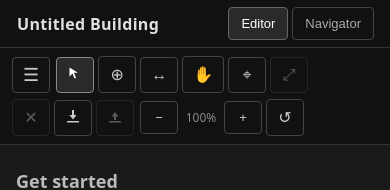
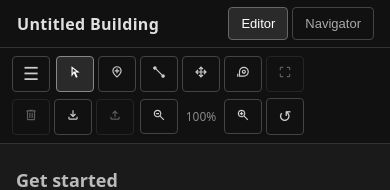
Before and after one commit to cbmitchell/map-nav, a React (Vite) app: page / in a window 390 px wide. Shown: the top 190 px of the page. Built offline with nearby package versions, Linux system fonts and the light colour scheme.

Commit message:
Mobile toolbar icons & zoom improvements

```diff
--- a/src/components/Editor/Editor.tsx
+++ b/src/components/Editor/Editor.tsx
@@ -29,7 +29,9 @@ export function Editor({ state, dispatch, undo, storageError, imageStorageError
   const [preferredSectionId, setActiveSectionId] = useState<string | null>(null);
   const activeSectionId = preferredSectionId ?? state.sections[0]?.id ?? null;
   const [editorState, setEditorState] = useState<EditorState>(DEFAULT_EDITOR_STATE);
-  const { zoomPan, zoomIn, zoomOut, resetView, handleWheel, pan, zoomAt, setView } = useZoomPan();
+  const { zoomPan, zoomIn, zoomOut, resetView, handleWheel, pan, zoomAt, setView } = useZoomPan(
+    isMobileOrTablet ? 15 : 8,
+  );
 
   // Per-section zoom retention
   const zoomPerSection = useRef<Record<string, ZoomPanState>>({});
--- a/src/components/Editor/EditorToolbar.tsx
+++ b/src/components/Editor/EditorToolbar.tsx
@@ -94,13 +94,25 @@ export function EditorToolbar({
       <div className={styles.group}>
         {([
           ['select', 'Select', (
-            <svg width="14" height="14" viewBox="0 0 14 14" fill="currentColor" aria-hidden>
-              <path d="M1.5 1.5 L1.5 10.5 L4.5 7.5 L6.5 12.5 L8 11.8 L6 6.8 L10 6.8 Z" />
+            <svg xmlns="http://www.w3.org/2000/svg" width="14" height="14" viewBox="0 -960 960 960" fill="currentColor" aria-hidden>
+              <path d="m320-410 79-110h170L320-716v306ZM551-80 406-392 240-160v-720l560 440H516l144 309-109 51ZM399-520Z"/>
             </svg>
           )],
-          ['node', 'Add Node', '⊕'],
-          ['edge', 'Add Edge', '↔'],
-          ...(isMobileOrTablet ? [['pan', 'Pan', '✋'] as [EditorMode, string, ReactNode]] : []),
+          ['node', 'Add Node', (
+            <svg xmlns="http://www.w3.org/2000/svg" width="14" height="14" viewBox="0 -960 960 960" fill="currentColor" aria-hidden>
+              <path d="M440-400h80v-120h120v-80H520v-120h-80v120H320v80h120v120Zm40 214q122-112 181-203.5T720-552q0-109-69.5-178.5T480-800q-101 0-170.5 69.5T240-552q0 71 59 162.5T480-186Zm0 106Q319-217 239.5-334.5T160-552q0-150 96.5-239T480-880q127 0 223.5 89T800-552q0 100-79.5 217.5T480-80Zm0-480Z"/>
+            </svg>
+          )],
+          ['edge', 'Add Edge', (
+            <svg xmlns="http://www.w3.org/2000/svg" width="14" height="14" viewBox="0 -960 960 960" fill="currentColor" aria-hidden>
+              <path d="M760-80q-50 0-85-35t-35-85q0-14 3-27t9-25L252-652q-12 6-25 9t-27 3q-50 0-85-35t-35-85q0-50 35-85t85-35q50 0 85 35t35 85q0 14-3 27t-9 25l400 400q12-6 25-9t27-3q50 0 85 35t35 85q0 50-35 85t-85 35Z"/>
+            </svg>
+          )],
+          ...(isMobileOrTablet ? [['pan', 'Pan', (
+            <svg width="14" height="14" viewBox="0 -960 960 960" fill="currentColor" aria-hidden>
+              <path d="M480-80 310-250l57-57 73 73v-206H235l73 72-58 58L80-480l169-169 57 57-72 72h206v-206l-73 73-57-57 170-170 170 170-57 57-73-73v206h205l-73-72 58-58 170 170-170 170-57-57 73-73H520v205l72-73 58 58L480-80Z" />
+            </svg>
+          )] as [EditorMode, string, ReactNode]] : []),
         ] as [EditorMode, string, ReactNode][]).map(([m, label, icon]) => (
           <button
             key={m}
@@ -124,7 +136,11 @@ export function EditorToolbar({
           onClick={() => setMode('calibrate')}
         >
           <span className={styles.btnLabel}>Calibrate</span>
-          <span className={styles.btnIcon}>⌖</span>
+          <span className={styles.btnIcon}>
+            <svg xmlns="http://www.w3.org/2000/svg" width="14" height="14" viewBox="0 -960 960 960" fill="currentColor" aria-hidden>
+              <path d="M200-160v-340q0-142 99-241t241-99q142 0 241 99t99 241q0 142-99 241t-241 99H200Zm80-80h260q108 0 184-76t76-184q0-108-76-184t-184-76q-108 0-184 76t-76 184v260Zm359-161q41-41 41-99t-41-99q-41-41-99-41t-99 41q-41 41-41 99t41 99q41 41 99 41t99-41Zm-141.5-56.5Q480-475 480-500t17.5-42.5Q515-560 540-560t42.5 17.5Q600-525 600-500t-17.5 42.5Q565-440 540-440t-42.5-17.5ZM80-160v-200h80v200H80Zm460-340Z"/>
+            </svg>
+          </span>
           {activeSection && (
             <span className={styles.calibrateStatusIcon}>
               {activeSection.scale !== undefined ? (
@@ -158,7 +174,11 @@ export function EditorToolbar({
           onClick={() => setMode('adjust-image')}
         >
           <span className={styles.btnLabel}>Adjust Image</span>
-          <span className={styles.btnIcon}>⤢</span>
+          <span className={styles.btnIcon}>
+            <svg xmlns="http://www.w3.org/2000/svg" width="14" height="14" viewBox="0 -960 960 960" fill="currentColor" aria-hidden>
+              <path d="M200-120q-33 0-56.5-23.5T120-200v-160h80v160h160v80H200Zm400 0v-80h160v-160h80v160q0 33-23.5 56.5T760-120H600ZM120-600v-160q0-33 23.5-56.5T200-840h160v80H200v160h-80Zm640 0v-160H600v-80h160q33 0 56.5 23.5T840-760v160h-80Z"/>
+            </svg>
+          </span>
         </button>
       </div>
 
@@ -197,17 +217,19 @@ export function EditorToolbar({
             onClick={onDelete}
           >
             <span className={styles.btnLabel}>Delete</span>
-            <span className={styles.btnIcon}>✕</span>
+            <span className={styles.btnIcon}>
+              <svg xmlns="http://www.w3.org/2000/svg" width="14" height="14" viewBox="0 -960 960 960" fill="currentColor" aria-hidden>
+                <path d="M280-120q-33 0-56.5-23.5T200-200v-520h-40v-80h200v-40h240v40h200v80h-40v520q0 33-23.5 56.5T680-120H280Zm400-600H280v520h400v-520ZM360-280h80v-360h-80v360Zm160 0h80v-360h-80v360ZM280-720v520-520Z"/>
+              </svg>
+            </span>
           </button>
         )}
         <button title="Import" className={styles.btn} onClick={handleImportClick}>
           <span className={styles.btnLabel}>Import</span>
           <span className={styles.btnIcon}>
             {/* Arrow pointing down into a tray */}
-            <svg width="14" height="14" viewBox="0 0 14 14" fill="currentColor" aria-hidden>
-              <rect x="6" y="1" width="2" height="6"/>
-              <polygon points="3.5,6 10.5,6 7,10.5"/>
-              <rect x="1" y="12" width="12" height="1.5" rx="0.5"/>
+            <svg xmlns="http://www.w3.org/2000/svg" width="14" height="14" viewBox="0 -960 960 960" fill="currentColor" aria-hidden>
+              <path d="M480-320 280-520l56-58 104 104v-326h80v326l104-104 56 58-200 200ZM240-160q-33 0-56.5-23.5T160-240v-120h80v120h480v-120h80v120q0 33-23.5 56.5T720-160H240Z"/>
             </svg>
           </span>
         </button>
@@ -220,10 +242,8 @@ export function EditorToolbar({
           <span className={styles.btnLabel}>Export</span>
           <span className={styles.btnIcon}>
             {/* Arrow pointing up out of a tray */}
-            <svg width="14" height="14" viewBox="0 0 14 14" fill="currentColor" aria-hidden>
-              <polygon points="3.5,7.5 10.5,7.5 7,3"/>
-              <rect x="6" y="7" width="2" height="4"/>
-              <rect x="1" y="12" width="12" height="1.5" rx="0.5"/>
+            <svg xmlns="http://www.w3.org/2000/svg" width="14" height="14" viewBox="0 -960 960 960" fill="currentColor" aria-hidden>
+              <path d="M440-320v-326L336-542l-56-58 200-200 200 200-56 58-104-104v326h-80ZM240-160q-33 0-56.5-23.5T160-240v-120h80v120h480v-120h80v120q0 33-23.5 56.5T720-160H240Z"/>
             </svg>
           </span>
         </button>
@@ -233,9 +253,17 @@ export function EditorToolbar({
 
       {/* Zoom controls */}
       <div className={styles.group}>
-        <button className={styles.btn} onClick={onZoomOut} title="Zoom out">−</button>
+        <button className={styles.btn} onClick={onZoomOut} title="Zoom out">
+          <svg xmlns="http://www.w3.org/2000/svg" height="14" width="14" viewBox="0 -960 960 960" fill="currentColor" aria-hidden>
+            <path d="M784-120 532-372q-30 24-69 38t-83 14q-109 0-184.5-75.5T120-580q0-109 75.5-184.5T380-840q109 0 184.5 75.5T640-580q0 44-14 83t-38 69l252 252-56 56ZM380-400q75 0 127.5-52.5T560-580q0-75-52.5-127.5T380-760q-75 0-127.5 52.5T200-580q0 75 52.5 127.5T380-400ZM280-540v-80h200v80H280Z"/>
+          </svg>
+        </button>
         <span className={styles.zoomLabel}>{Math.round(scale * 100)}%</span>
-        <button className={styles.btn} onClick={onZoomIn} title="Zoom in">+</button>
+        <button className={styles.btn} onClick={onZoomIn} title="Zoom in">
+          <svg xmlns="http://www.w3.org/2000/svg" width="14" height="14" viewBox="0 -960 960 960" fill="currentColor" aria-hidden>
+            <path d="M784-120 532-372q-30 24-69 38t-83 14q-109 0-184.5-75.5T120-580q0-109 75.5-184.5T380-840q109 0 184.5 75.5T640-580q0 44-14 83t-38 69l252 252-56 56ZM380-400q75 0 127.5-52.5T560-580q0-75-52.5-127.5T380-760q-75 0-127.5 52.5T200-580q0 75 52.5 127.5T380-400Zm-40-60v-80h-80v-80h80v-80h80v80h80v80h-80v80h-80Z"/>
+          </svg>
+        </button>
         <button className={styles.btn} onClick={onResetView} title="Reset view">
           <span className={styles.btnLabel}>Reset</span>
           <span className={styles.btnIcon}>↺</span>
--- a/src/hooks/useZoomPan.ts
+++ b/src/hooks/useZoomPan.ts
@@ -1,7 +1,7 @@
 import { useState, useCallback } from 'react';
 
 const MIN_SCALE = 0.25;
-const MAX_SCALE = 8;
+const DEFAULT_MAX_SCALE = 8;
 const ZOOM_STEP = 0.25;
 const WHEEL_SENSITIVITY = 0.001;
 
@@ -13,8 +13,8 @@ export interface ZoomPanState {
 
 export const DEFAULT_ZOOM_PAN: ZoomPanState = { scale: 1, panX: 0, panY: 0 };
 
-function clampScale(s: number) {
-  return Math.min(MAX_SCALE, Math.max(MIN_SCALE, s));
+function clampScale(s: number, maxScale: number = DEFAULT_MAX_SCALE) {
+  return Math.min(maxScale, Math.max(MIN_SCALE, s));
 }
 
 // Convert a point in screen (canvas-element) coords to canvas-content coords
@@ -48,24 +48,25 @@ export function fitZoomPan(
   };
 }
 
-export function useZoomPan() {
+export function useZoomPan(maxScale: number = DEFAULT_MAX_SCALE) {
   const [zoomPan, setZoomPan] = useState<ZoomPanState>(DEFAULT_ZOOM_PAN);
 
   // Zoom centered on a point in screen coords
   const zoomAt = useCallback((screenX: number, screenY: number, newScale: number) => {
     setZoomPan((prev) => {
-      const clamped = clampScale(newScale);
+      const clamped = clampScale(newScale, maxScale);
       // Keep the point under the cursor fixed
       const panX = screenX - (screenX - prev.panX) * (clamped / prev.scale);
       const panY = screenY - (screenY - prev.panY) * (clamped / prev.scale);
       return { scale: clamped, panX, panY };
     });
-  }, []);
+  }, [maxScale]);
 
   const zoomIn = useCallback((centerX?: number, centerY?: number) => {
     setZoomPan((prev) => {
       const newScale = clampScale(
         Math.round((prev.scale + ZOOM_STEP) / ZOOM_STEP) * ZOOM_STEP,
+        maxScale,
       );
       const cx = centerX ?? 0;
       const cy = centerY ?? 0;
@@ -73,12 +74,13 @@ export function useZoomPan() {
       const panY = cy - (cy - prev.panY) * (newScale / prev.scale);
       return { scale: newScale, panX, panY };
     });
-  }, []);
+  }, [maxScale]);
 
   const zoomOut = useCallback((centerX?: number, centerY?: number) => {
     setZoomPan((prev) => {
       const newScale = clampScale(
         Math.floor((prev.scale - ZOOM_STEP / 2) / ZOOM_STEP) * ZOOM_STEP,
+        maxScale,
       );
       const cx = centerX ?? 0;
       const cy = centerY ?? 0;
@@ -86,7 +88,7 @@ export function useZoomPan() {
       const panY = cy - (cy - prev.panY) * (newScale / prev.scale);
       return { scale: newScale, panX, panY };
     });
-  }, []);
+  }, [maxScale]);
 
   const resetView = useCallback(() => {
     setZoomPan(DEFAULT_ZOOM_PAN);
@@ -99,13 +101,13 @@ export function useZoomPan() {
       const screenY = e.clientY - canvasRect.top;
       setZoomPan((prev) => {
         const delta = -e.deltaY * WHEEL_SENSITIVITY * prev.scale;
-        const newScale = clampScale(prev.scale + delta);
+        const newScale = clampScale(prev.scale + delta, maxScale);
         const panX = screenX - (screenX - prev.panX) * (newScale / prev.scale);
         const panY = screenY - (screenY - prev.panY) * (newScale / prev.scale);
         return { scale: newScale, panX, panY };
       });
     },
-    [],
+    [maxScale],
   );
 
   // Returns a mousemove handler delta to apply panning; call with raw movement
```
